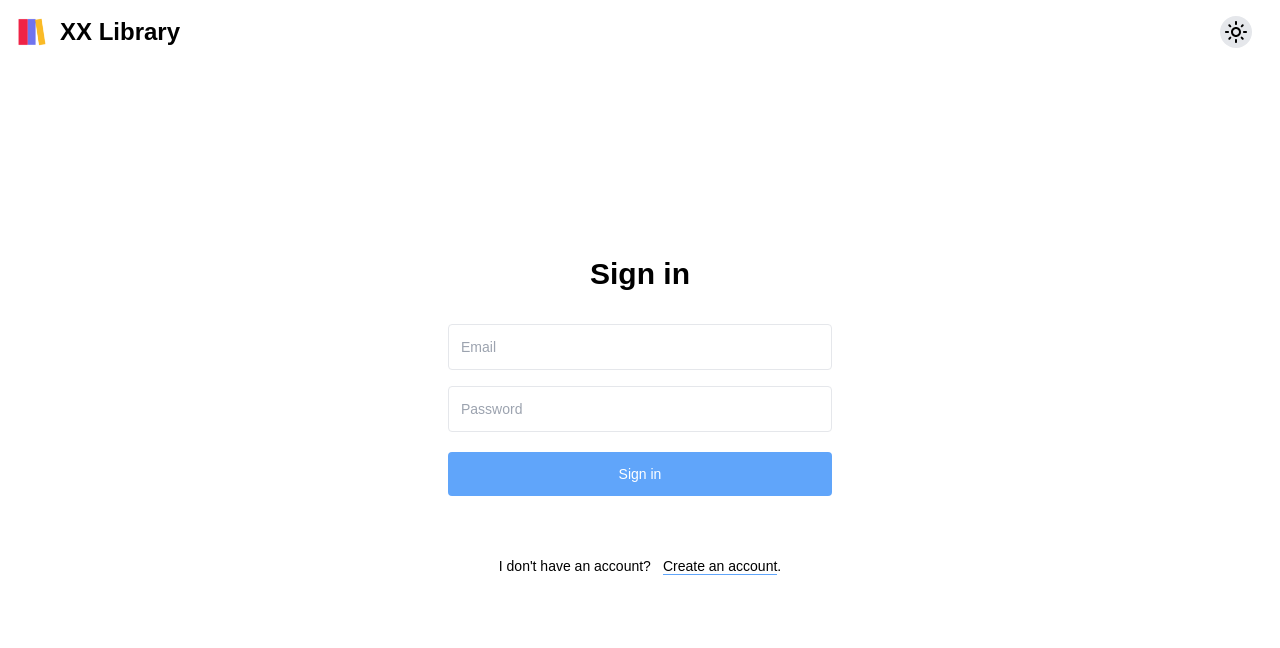
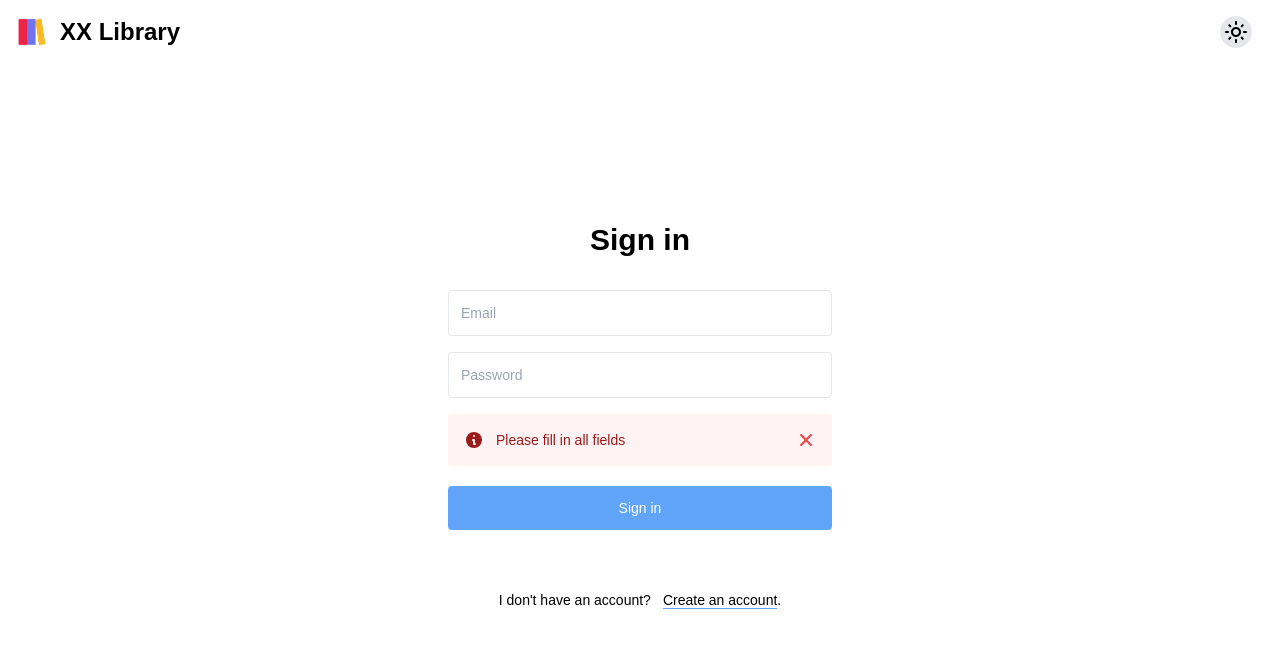
Before and after one commit to elkhiari/XX_LIBRARY_FRONT, a React (Create React App) app: page /login in a window 1280 px wide. Both pictures are taken after a click on the button "Sign in". Shown: the top 648 px of the page. Built offline with nearby package versions, Linux system fonts and the light colour scheme.

Commit message:
Login With backend

```diff
--- a/src/components/App.js
+++ b/src/components/App.js
@@ -3,16 +3,21 @@ import BottomNavigation from "./Navigation/Bottom_Navigation ";
 import { AuthContext } from "../contexts/AuthContext";
 import Routing from "./utils/Routes";
 import Navbar from "./Navigation/Navbar";
+import Alert from "./utils/Alert";
 
 
 
 function App() {
   // console.log(process.env.REACT_APP_API_URL);
-  const {user, login, logout, token, loading, error} = useContext(AuthContext);
+  const {user, login, logout, token, loading, error,setError} = useContext(AuthContext);
   return (
-    <div className="w-full min-h-screen dark:bg-gray-900 dark:text-slate-50">
+    <div className="w-full min-h-screen dark:bg-gray-900 dark:text-slate-50 ">
         <Navbar />
         {token && <BottomNavigation />}
+        <div className="fixed flex pt-4 z-50 -translate-x-1/2 left-1/2 top-1/2 -translate-y-1/2 place-content-center place-items-center duration-150 ">
+          {error && <Alert error={error} setError={setError} />}
+          {/* {loading && <Alert type="info" message="Loading..." />} */}
+        </div>
         <Routing />
       </div>
   );
--- a/src/components/Home/MostPublished.jsx
+++ b/src/components/Home/MostPublished.jsx
@@ -24,16 +24,16 @@ function MostPublished() {
         }}
         breakpoints={{
             640: {
-                slidesPerView: 5,
+                slidesPerView: 6,
             },
             768: {
-                slidesPerView: 5,
+                slidesPerView: 6,
             },
             1024: {
-                slidesPerView: 6,
+                slidesPerView: 7,
             },
             1280: {
-                slidesPerView: 7,
+                slidesPerView: 8,
             },
             1536: {
                 slidesPerView: 10,
--- a/src/components/Navigation/Navbar.jsx
+++ b/src/components/Navigation/Navbar.jsx
@@ -5,7 +5,7 @@ import { AuthContext } from '../../contexts/AuthContext'
 import { MdOutlineLightMode,MdOutlineDarkMode } from "react-icons/md";
 
 function Navbar() {
-    const {toggleDarkMode, darkMode,token} = useContext(AuthContext)
+    const {toggleDarkMode, darkMode,token,user} = useContext(AuthContext)
     const path = useResolvedPath();
     const [scrollTop, setScrollTop] = useState(0);
     const onScroll = (e) => {
@@ -26,7 +26,7 @@ function Navbar() {
                 <div className="flex items-center md:order-2">
                     {token && <Link to={"/profile"} className="flex mr-3 text-sm bg-gray-800 rounded-full  focus:ring-4 focus:ring-gray-300 dark:focus:ring-gray-600" id="user-menu-button" aria-expanded="false" data-dropdown-toggle="user-dropdown" data-dropdown-placement="bottom">
                         <span className="sr-only">Open user menu</span>
-                        <img className="w-8 h-8 rounded-full" src="https://raw.githubusercontent.com/elkhiari/feeds_app_front/main/src/user.png" alt="user photo" />
+                        <img className="w-8 h-8 rounded-full" src={user.avatar} alt="user photo" />
                     </Link>}
                     <button type="button" onClick={toggleDarkMode} className="flex mr-3 text-sm dark:bg-gray-800 bg-gray-200 rounded-full focus:ring-4 focus:ring-gray-300 dark:focus:ring-gray-600" id="user-menu-button" aria-expanded="false" data-dropdown-toggle="user-dropdown" data-dropdown-placement="bottom">
                         <span className="sr-only">Open user menu</span>
--- /dev/null
+++ b/src/components/utils/Alert.jsx
@@ -0,0 +1,27 @@
+import React, { useContext } from 'react'
+import { AuthContext } from '../../contexts/AuthContext'
+
+function Alert({error,setError}) {
+  // const {error,setError} = useContext(AuthContext)
+  const ClearError = () => {
+    setError("")
+  }
+  return (
+    <>
+      <div  className={`${error === null?"hidden":"flex"} p-4 mb-4 rounded-lg  backdrop-blur-sm bg-gray-800/50 text-white w-[300px] h-[300px] place-content-center place-items-center`} role="alert">
+        <svg aria-hidden="true" className="flex-shrink-0 w-5 h-5" fill="currentColor" viewBox="0 0 20 20" xmlns="http://www.w3.org/2000/svg"><path fill-rule="evenodd" d="M18 10a8 8 0 11-16 0 8 8 0 0116 0zm-7-4a1 1 0 11-2 0 1 1 0 012 0zM9 9a1 1 0 000 2v3a1 1 0 001 1h1a1 1 0 100-2v-3a1 1 0 00-1-1H9z" clip-rule="evenodd"></path></svg>
+        <span className="sr-only">Info</span>
+        <div className="ml-3 text-sm font-medium">
+          {error}
+          {/* <a href="#" className="font-semibold underline hover:no-underline">example link</a>. Give it a click if you like. */}
+        </div>
+          <button type="button" onClick={ClearError} className="ml-auto -mx-1.5 -my-1.5  rounded-lg focus:ring-2  p-1.5  inline-flex h-8 w-8 bg-red-600 text-white-400 hover:bg-red-700 absolute top-0 right-0" data-dismiss-target="#alert-1" aria-label="Close">
+            <span className="sr-only">Close</span>
+            <svg aria-hidden="true" className="w-5 h-5" fill="currentColor" viewBox="0 0 20 20" xmlns="http://www.w3.org/2000/svg"><path fill-rule="evenodd" d="M4.293 4.293a1 1 0 011.414 0L10 8.586l4.293-4.293a1 1 0 111.414 1.414L11.414 10l4.293 4.293a1 1 0 01-1.414 1.414L10 11.414l-4.293 4.293a1 1 0 01-1.414-1.414L8.586 10 4.293 5.707a1 1 0 010-1.414z" clip-rule="evenodd"></path></svg>
+        </button>
+      </div>
+    </>
+  )
+}
+
+export default Alert
--- a/src/contexts/AuthContext.jsx
+++ b/src/contexts/AuthContext.jsx
@@ -9,6 +9,7 @@ const AuthProvider = ({ children }) => {
   const [token, setToken] = useState(window.localStorage.getItem("token"));
   const [loading, setLoading] = useState(false);
   const [error, setError] = useState(null);
+  const [loginError, setLoginError] = useState(null);
   const [darkMode, setDarkMode] = useState(window.localStorage.getItem("darkMode"));
 
   // Toggle Dark Mode Function and save it to local storage , and when refresh the page get the value from local storage and set it to dark mode state id and change it in html class
@@ -42,20 +43,19 @@ const AuthProvider = ({ children }) => {
   const login = async (email, password) => {
     setLoading(true);
     try {
-      const response = await axios.post("YOUR_API_URL", {
-        identifier: email,
+      const response = await axios.post(process.env.REACT_APP_API_URL+"/users/login", {
+        email: email,
         password: password,
       });
       const data = response.data;
       if (data.message) {
-        setError(data.message[0].messages[0].message);
-      } else {
         setUser(data.user);
-        setToken(data.jwt);
+        setToken(data.token);
         navigate("/");
+        setLoginError(null);
       }
     } catch (error) {
-      setError("An error occurred. Please try again.");
+      setLoginError(error.response.data.message+". Please try again.");
       console.log(error);
     }
     setLoading(false);
@@ -80,6 +80,7 @@ const AuthProvider = ({ children }) => {
       setUser(data.user);
     } catch (error) {
       logout()
+      setError("An error occurred. please try login again")
     }
     setLoading(false);
   };
@@ -95,7 +96,7 @@ const AuthProvider = ({ children }) => {
   }, [token]);
 
 
-  const value = { user,darkMode, login, logout, token, loading, error,toggleDarkMode };
+  const value = { user,darkMode, login, logout, token, loading, error,toggleDarkMode ,setError,setLoginError,loginError};
 
   return (
     <AuthContext.Provider value={value}>
--- a/src/pages/Login.jsx
+++ b/src/pages/Login.jsx
@@ -1,9 +1,25 @@
-import React, { useEffect, useState } from 'react'
+import React, { useContext, useEffect, useState } from 'react'
 import { Link } from 'react-router-dom'
+import { AuthContext } from '../contexts/AuthContext'
 
 
 
 function Login() {
+    const [email, setEmail] = useState('')
+    const [password, setPassword] = useState('')
+    const { login,setLoginError,loginError } = useContext(AuthContext)
+
+    const HandleLogin = () => {
+        if(!email || !password) return( setLoginError('Please fill in all fields'))
+        if(!email.includes('@')) return (setLoginError('Please enter a valid email'))
+        if(password.length < 6) return setLoginError('Password must be at least 6 characters')
+        login(email, password)
+    }
+    useEffect(() => {
+        document.title = "Login"
+    }, [])
+
+
   return (
     <div>
 <div className="bg-grey-lighter min-h-screen flex flex-col syne  text-sm 2xl:text-base">
@@ -12,22 +28,37 @@ function Login() {
                     <h1 className="mb-8 text-3xl text-center font-extrabold">Sign in</h1>
 
                     <input
+                        onChange={(e) => setEmail(e.target.value)}
                         type="text"
                         className="block border dark:text-black border-grey-light w-full p-3 rounded mb-4 focus:outline-none focus:ring-2 focus:ring-blue-600 focus:border-transparent"
                         name="email"
                         placeholder="Email" />
 
                     <input
+                        onChange={(e) => setPassword(e.target.value)}
                         type="password"
-                        className="block border dark:text-black border-grey-light w-full p-3 rounded mb-4 focus:outline-none focus:ring-2 focus:ring-blue-600 focus:border-transparent"
+                        className={"block border dark:text-black border-grey-light w-full p-3 rounded mb-4 focus:outline-none focus:ring-2 focus:ring-blue-600 focus:border-transparent"}
                         name="password"
                         placeholder="Password" />
-
-
-
-
+                        {loginError &&
+                            <div id="alert-2" className="flex duration-200 p-4 mb-4 text-red-800 rounded bg-red-50 dark:bg-gray-800 dark:text-red-400">
+                                <svg aria-hidden="true" className="flex-shrink-0 w-5 h-5" fill="currentColor" viewBox="0 0 20 20" xmlns="http://www.w3.org/2000/svg"><path fill-rule="evenodd" d="M18 10a8 8 0 11-16 0 8 8 0 0116 0zm-7-4a1 1 0 11-2 0 1 1 0 012 0zM9 9a1 1 0 000 2v3a1 1 0 001 1h1a1 1 0 100-2v-3a1 1 0 00-1-1H9z" clip-rule="evenodd"></path></svg>
+                                <span className="sr-only">Info</span>
+                                <div className="ml-3 text-sm font-medium">
+                                    {loginError}
+                                </div>
+                                <button
+                                onClick={() => setLoginError('')}
+                                 type="button"
+                                 className="ml-auto -mx-1.5 -my-1.5 bg-red-50 text-red-500 rounded-lg focus:ring-2 focus:ring-red-400 p-1.5 hover:bg-red-200 inline-flex h-8 w-8 dark:bg-gray-800 dark:text-red-400 dark:hover:bg-gray-700">
+                                    <span className="sr-only">Close</span>
+                                    <svg className="w-5 h-5" fill="currentColor" viewBox="0 0 20 20" xmlns="http://www.w3.org/2000/svg"><path fill-rule="evenodd" d="M4.293 4.293a1 1 0 011.414 0L10 8.586l4.293-4.293a1 1 0 111.414 1.414L11.414 10l4.293 4.293a1 1 0 01-1.414 1.414L10 11.414l-4.293 4.293a1 1 0 01-1.414-1.414L8.586 10 4.293 5.707a1 1 0 010-1.414z" clip-rule="evenodd"></path></svg>
+                                </button>
+                            </div>
+                        }
                     <button
-                        type="submit"
+                        onClick={HandleLogin}
+                        type="button"
                         className="w-full text-center  py-3 rounded bg-blue-400  hover:bg-blue-600 hover:tracking-widest  duration-150 ease-in-out hover:scale-105 text-white hover:bg-green-dark focus:outline-none my-1"
                     >Sign in</button>
                 </div>
```
